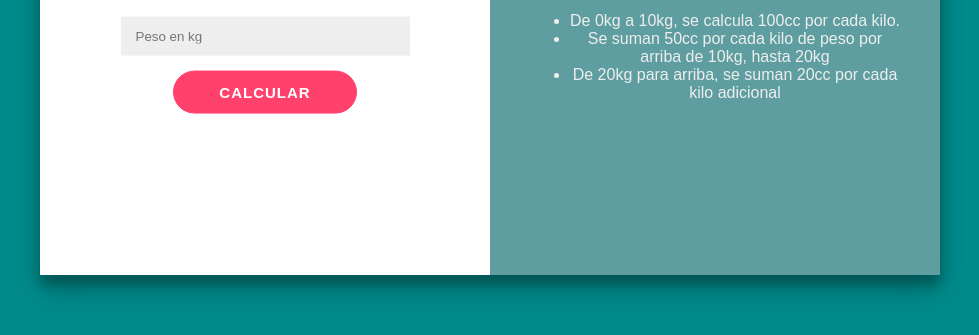
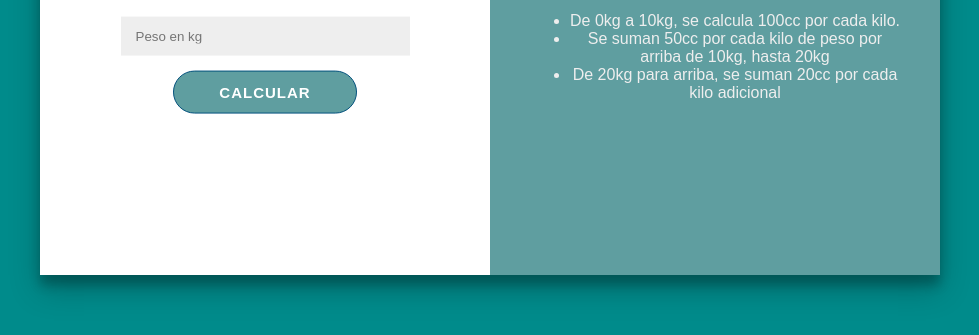
Before and after one commit to steamvapepy/Calculadora-basal, a plain HTML site: page index.html in a window 1280 px wide. Shown: the part 375-710 px from the top of the page, without its empty margins (150-1129 px from the left). Drawn offline with Linux system fonts and the light colour scheme.

Commit message:
Add files via upload

```diff
--- a/style.css
+++ b/style.css
@@ -66,8 +66,8 @@ button {
 	font-weight: bold;
 	padding: 12px 45px;
 	border-radius: 30px;
-	background-color: #FF416C;
-	border: 1px solid #FF416C;
+	background-color: cadetblue;
+	border: 1px solid #02507c;
 	color: #FFFFFF;
 	text-transform: uppercase;
 	letter-spacing: 1px;
```
Also changed, not shown: index.html (+1 -4 lines), script.js (+1 -19 lines).
